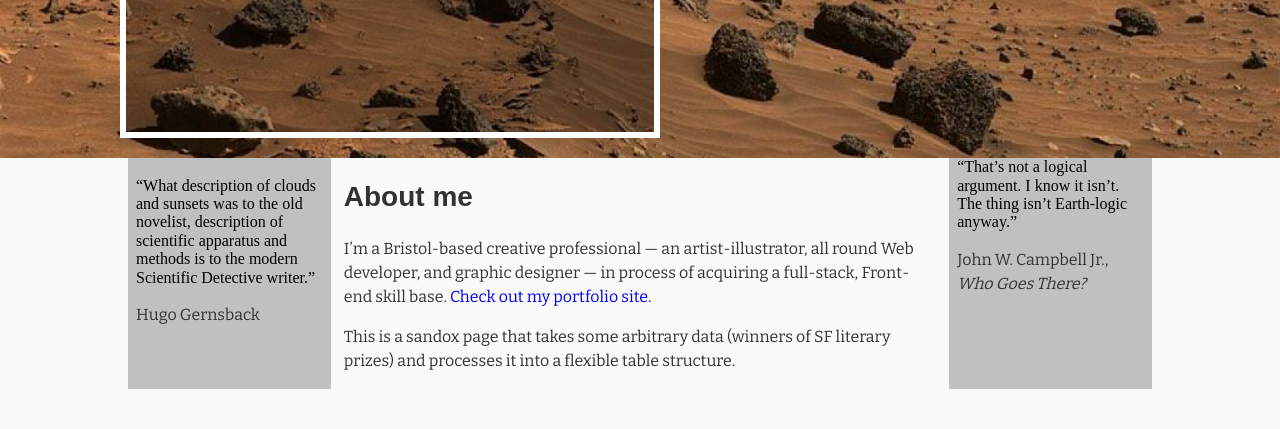
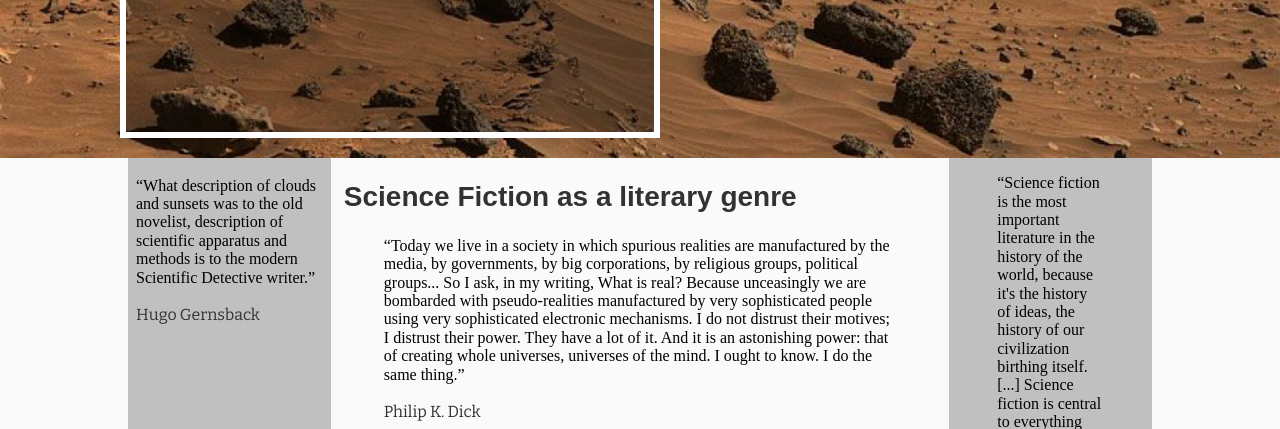
Before and after one commit to Satyadarshin/RocketScienceAborted, a website: page app/index.html in a window 1280 px wide. Shown: the part 371-800 px from the top of the page. Drawn offline with nearby package versions, Linux system fonts and the light colour scheme; a web font is replaced by a local one.

Commit message:
updated text contnent of project homepage

```diff
--- a/app/index.html
+++ b/app/index.html
@@ -31,14 +31,17 @@
                 </blockquote>
             </div>
             <div class="welcome-middle">
-                <h2 class="about-title">About me</h2>
-                <p>I&rsquo;m a Bristol-based creative professional &mdash; an artist-illustrator, all round Web developer, and graphic designer &mdash; in process of acquiring a full-stack, Front-end skill base. <a href="https://www.satyadarshin.com/">Check out my portfolio site.</a></p>
-                <p>This is a sandox page that takes some arbitrary data (winners of SF literary prizes) and processes it into a flexible table structure.</p>
+                <h2 class="about-title">Science Fiction as a literary genre</h2>
+                <blockquote>
+                    <q>Today we live in a society in which spurious realities are manufactured by the media, by governments, by big corporations, by religious groups, political groups... So I ask, in my writing, What is real? Because unceasingly we are bombarded with pseudo-realities manufactured by very sophisticated people using very sophisticated electronic mechanisms. I do not distrust their motives; I distrust their power. They have a lot of it. And it is an astonishing power: that of creating whole universes, universes of the mind. I ought to know. I do the same thing.</q>
+                    <p>Philip K. Dick </p>
+                </blockquote>
             </div>
             <div class="welcome-right">
-                <!-- <img src="" alt=""> -->
-<q>That’s not a logical argument. I know it isn’t. The thing isn’t Earth-logic anyway.</q>
-<p>John W. Campbell Jr., <cite>Who Goes There?</cite> </p>           </div>
+                <blockquote>
+                    <q>Science fiction is the most important literature in the history of the world, because it's the history of ideas, the history of our civilization birthing itself. [...] Science fiction is central to everything we've ever done, and people who make fun of science fiction writers don't know what they're talking about.</q>
+                <p>Ray Bradbury</p>
+              </div>
         </section>
         <section class="about-me">
             <img src="" alt="">
```
